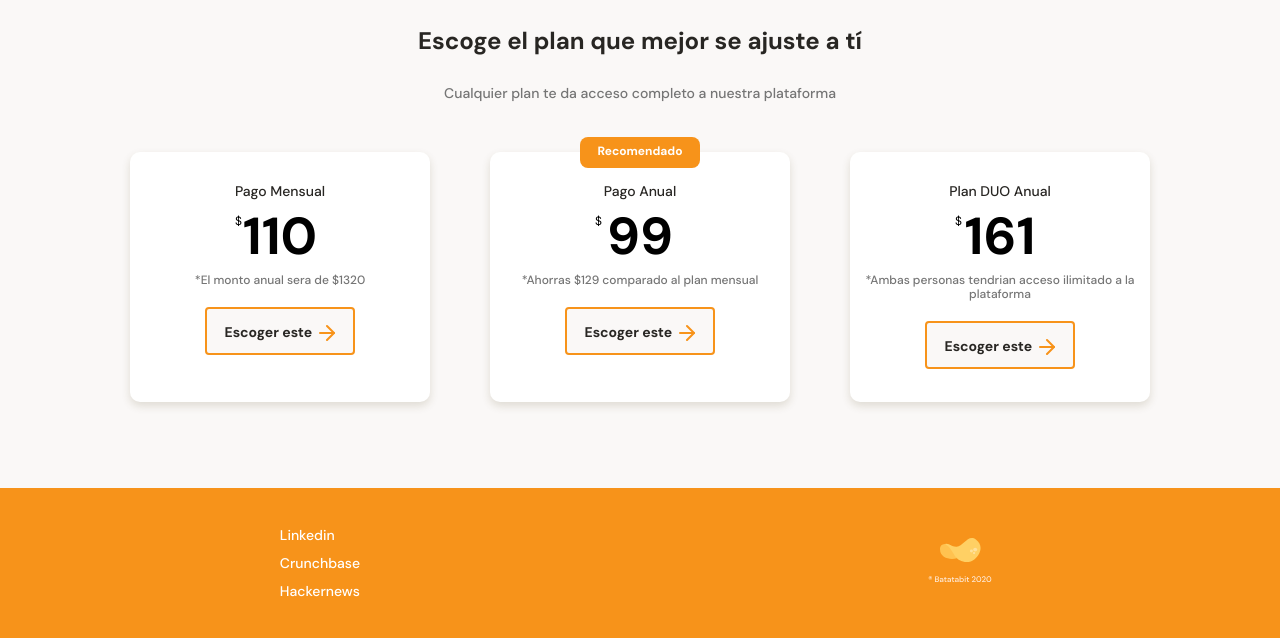
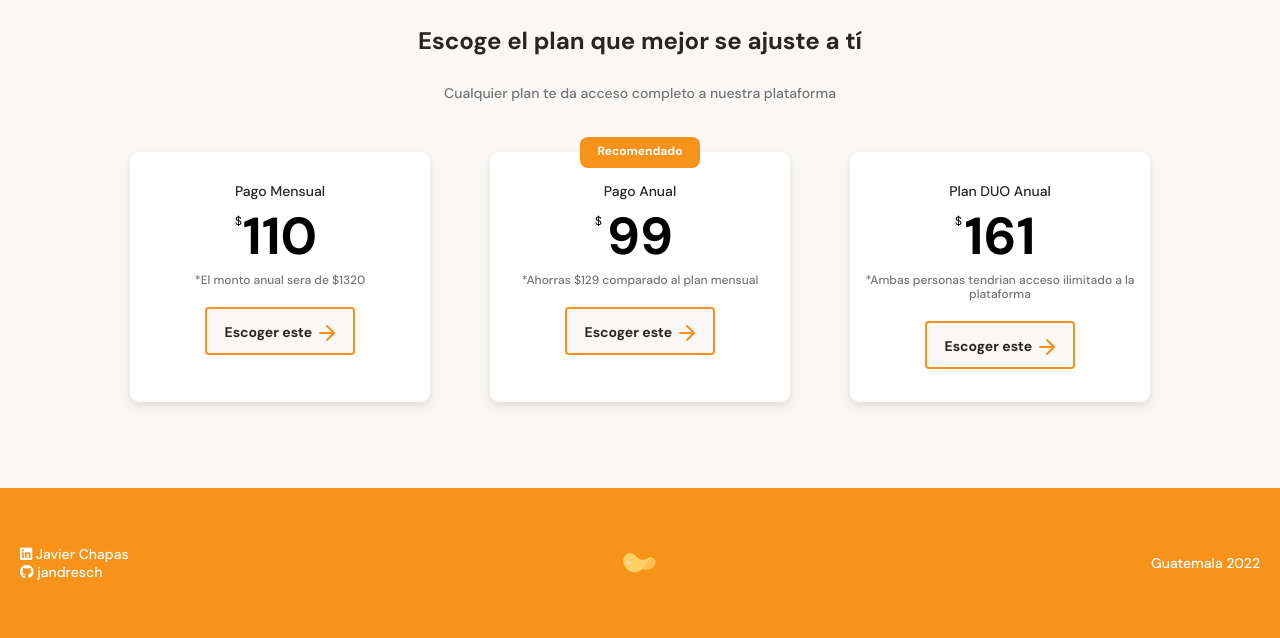
Before and after one commit to jandresch/Mobile-first-project, a plain HTML site: page index.html in a window 1280 px wide. Shown: the part 2132-2770 px from the top of the page. Drawn offline with Linux system fonts and the light colour scheme.

Commit message:
modificaciones finales al footer

```diff
--- a/css/style.css
+++ b/css/style.css
@@ -506,28 +506,40 @@ main{
     background-image: url('/assets/icons/arrow-right\ .svg');
     vertical-align: text-bottom;
 }
-footer{
+.footer_section{
     width: 100%;
     height: 150px;
+    padding: 12px 20px;
+    font-size: 0.8rem;
+    font-weight: 500;
+    line-height: 1rem;
+    color: var(--just-white);
+    background-color: var(--bitcoin-orange);
+    display: grid;
+    grid-template-columns: repeat(3, 1fr);
+}
+.footer_section .personal_info{
+    place-self: center start;
+    width: auto;
+    height: auto;
     display: flex;
-    background-color: var(--bitcoin-orange);
+    flex-direction: column;
 }
-footer section{
-    width: 50%;
-    display: flex;
-    justify-content: center;
-    align-items: center;
-}
-footer .left ul{
-font-size: 1.4rem;
-font-weight: 500;
-line-height: 1.8rem;
-list-style: none;
-}
-.left li{
-    margin: 10px 0;
-}
-.left a{
+.personal_info a{
     text-decoration: none;
     color: var(--just-white);
 }
+.footer_section .personal-logo{
+    place-self: center;
+    width: 35px;
+    height: 20px;
+    background-image: url('/assets/icons/batata.svg');
+    background-position: center;
+    background-size: contain;
+    background-repeat: no-repeat;
+}
+.footer_section .date{
+    place-self: center end;
+    width: auto;
+    height: auto;
+}
--- a/css/tablet.css
+++ b/css/tablet.css
@@ -15,3 +15,8 @@
 .plans-container--slider{
     justify-content: center;
 }
+.footer_section{
+    font-size: 1.4rem;
+    font-weight: 500;
+    line-height: 1.8rem;
+}
--- a/index.html
+++ b/index.html
@@ -152,19 +152,16 @@
                 </section>
         </section>
     </main>
-    <footer>
-        <section class="left">
-            <ul>
-                <li><a href="#">Linkedin</a></li>
-                <li><a href="#">Crunchbase</a></li>
-                <li>
-                    <a href="#">Hackernews</a>
-                </li>
-            </ul>
-        </section>
-        <section class="right">
-            <img src="./assets/imgs/secondary-logo.svg" alt="Logo de Batatabit 2020">
-        </section>
+    <footer class="footer_section">
+        <div class="personal_info">
+            <a href="https://www.linkedin.com/in/javier-chapas-02b20a250/" target="_blank"><i class="fa-brands fa-linkedin"></i> Javier Chapas</a>
+            <a href="https://github.com/jandresch" target="_blank"><i class="fa-brands fa-github"></i> jandresch</a>
+        </div>
+        <div class="personal-logo">
+            <a href=""></a>
+        </div>
+        <div class="date">Guatemala 2022</div>
     </footer>
+    <script src="https://kit.fontawesome.com/441c4bfaeb.js" crossorigin="anonymous"></script>
 </body>
 </html>
```
